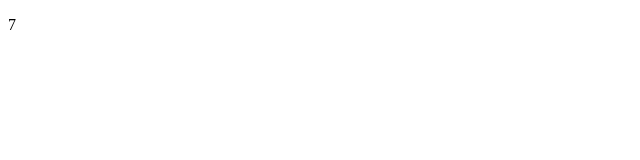
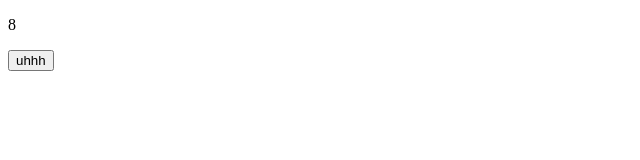
Before and after one commit to thercplayer/website_rediect, a plain HTML site: page index.html in a window 1280 px wide. Shown: the whole page, without its empty margins (0-640 px from the left). Drawn offline with Linux system fonts and the light colour scheme.

Commit message:
Update index.html

```diff
--- a/index.html
+++ b/index.html
@@ -11,5 +11,6 @@
         }
         window.onload = authenticate;
     </script>
-	<p> 7 </p>
+	<p> 8 </p>
+	<button onclick="authenticate()">uhhh</button>
 </div>
```
